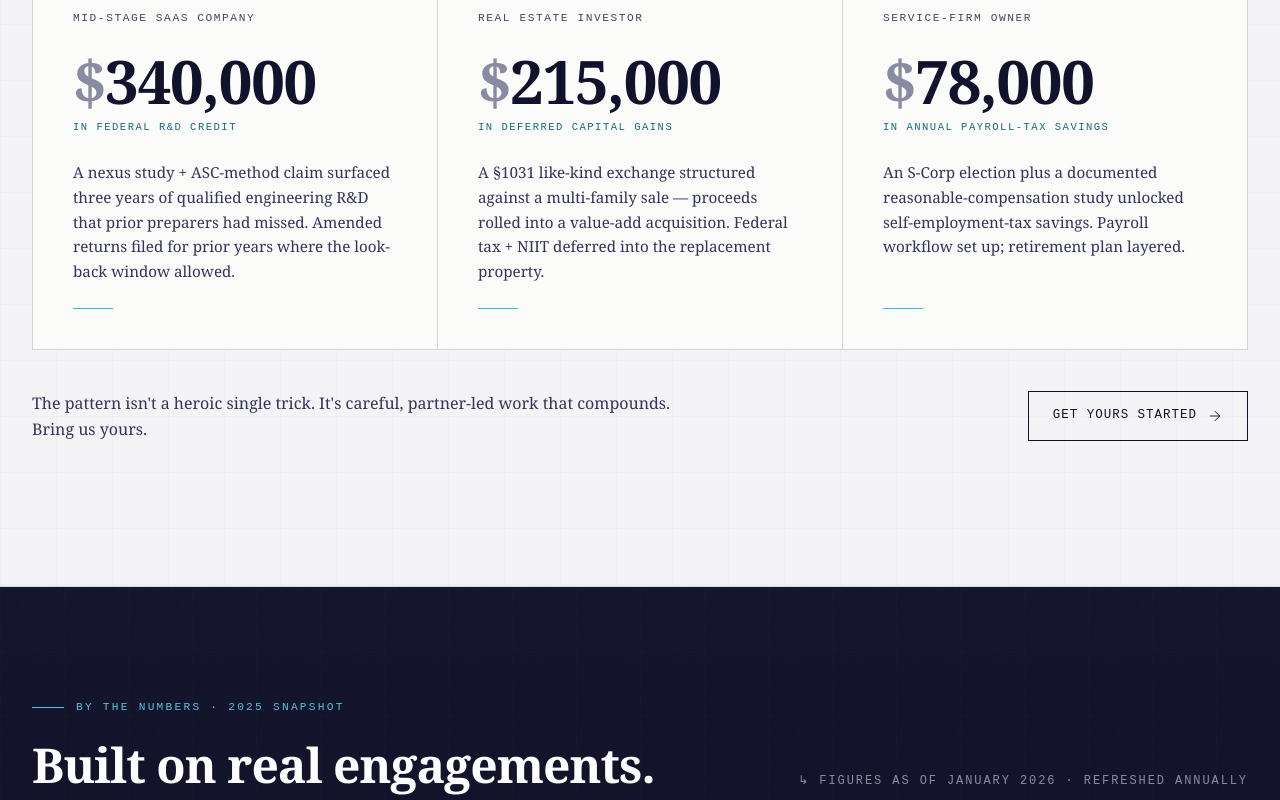
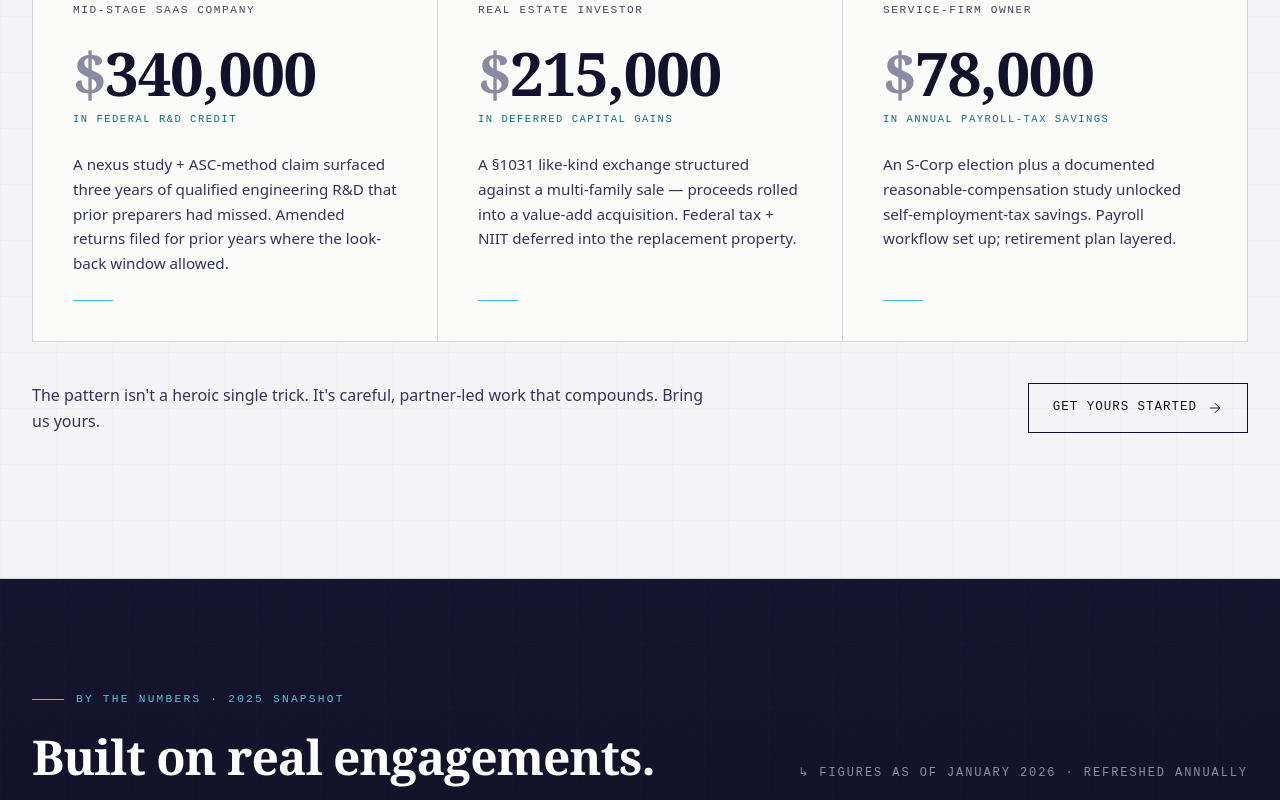
Before and after one commit to danyagorenko113/alpinemar, an Astro site: page / in a window 1280 px wide. Shown: the part 3882-4682 px from the top of the page. Built offline with nearby package versions, Linux system fonts and the light colour scheme; Astro itself is replaced by a stand-in of ours.

Commit message:
revert: keep Geist sans for body; drop serif from the home lead paragraph
The "Whether you're seeking…" lead paragraph was explicitly serif via
font-[var(--font-heading)]. Restore it to body sans (Geist) so all
non-heading text on the site is consistently sans-serif.

- Revert --font-body back to Geist Variable
- Drop font-[var(--font-heading)] from the index.astro lead paragraph;
  keep large size + medium weight for visual hierarchy

```diff
--- a/src/pages/index.astro
+++ b/src/pages/index.astro
@@ -86,7 +86,7 @@ const stats = [
         <Eyebrow tone="dark">Why Alpine Mar</Eyebrow>
       </div>
       <div class="lg:col-span-9" data-reveal>
-        <p class="font-[var(--font-heading)] text-2xl leading-snug tracking-[-0.01em] text-navy-900 sm:text-3xl lg:text-[2.5rem] lg:leading-[1.15]">
+        <p class="text-2xl font-medium leading-snug tracking-[-0.01em] text-navy-900 sm:text-3xl lg:text-[2.5rem] lg:leading-[1.15]">
           Whether you’re seeking expert tax planning, efficient tax preparation, fractional CFO
           guidance, reliable outsourced accounting, or transaction advisory — our blend of
           industry experience, technology, and hands-on care has you covered.
--- a/src/styles/global.css
+++ b/src/styles/global.css
@@ -41,11 +41,9 @@
   /* Canvas */
   --color-paper: #fbfbfa; /* warm near-white — primary canvas */
 
-  /* Typography — Fraunces across heading and body for unified editorial feel;
-     Geist Mono retained for eyebrows / meta / labels. */
+  /* Typography */
   --font-heading: "Fraunces Variable", ui-serif, Georgia, serif;
-  --font-body: "Fraunces Variable", ui-serif, Georgia, serif;
-  --font-sans: "Geist Variable", ui-sans-serif, system-ui, sans-serif;
+  --font-body: "Geist Variable", ui-sans-serif, system-ui, sans-serif;
   --font-mono: "Geist Mono Variable", ui-monospace, "SF Mono", monospace;
 }
 
@@ -64,8 +62,6 @@
     line-height: 1.6;
     text-rendering: optimizeLegibility;
     -webkit-font-smoothing: antialiased;
-    /* Fraunces tuned for running body — soft edges, balanced opsz, normal weight */
-    font-variation-settings: "opsz" 14, "SOFT" 100, "WONK" 0;
   }
 
   h1, h2, h3, h4, h5, h6 {
@@ -78,7 +74,6 @@
   }
   /* Fraunces optical sizing — big, high-contrast display */
   h1, h2 { font-variation-settings: "opsz" 144, "SOFT" 0, "WONK" 0; }
-  h3, h4 { font-variation-settings: "opsz" 36, "SOFT" 50, "WONK" 0; }
 
   a { color: inherit; text-decoration: none; }
 
```
